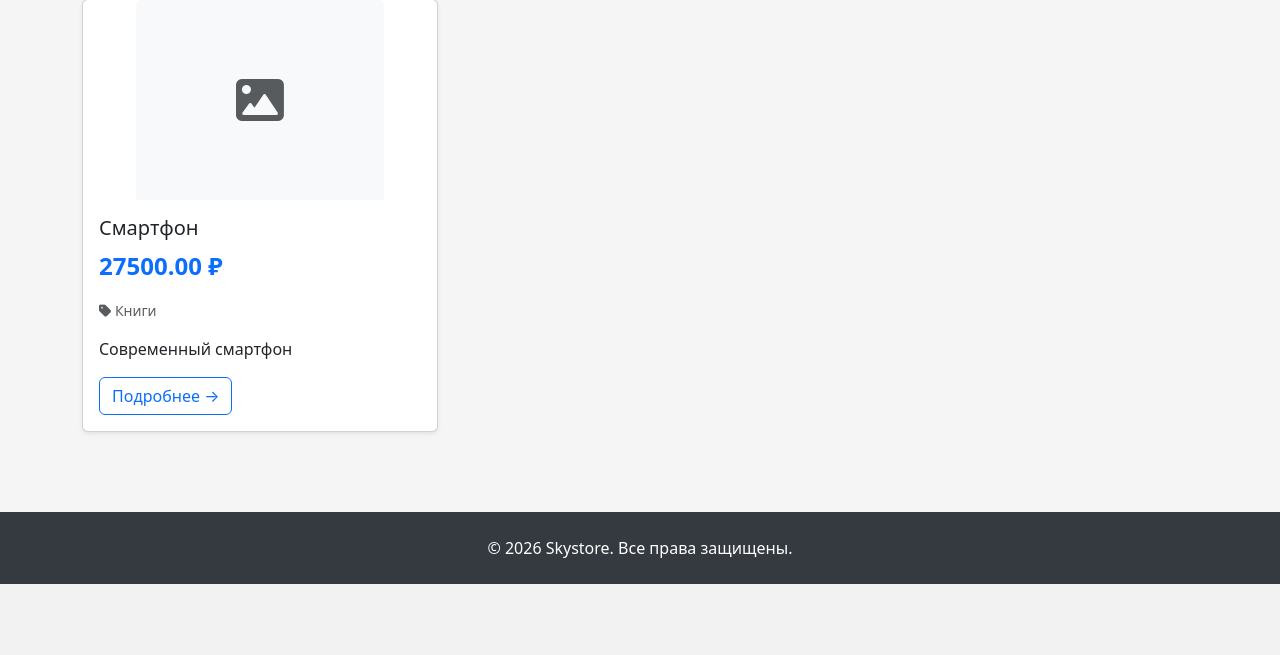
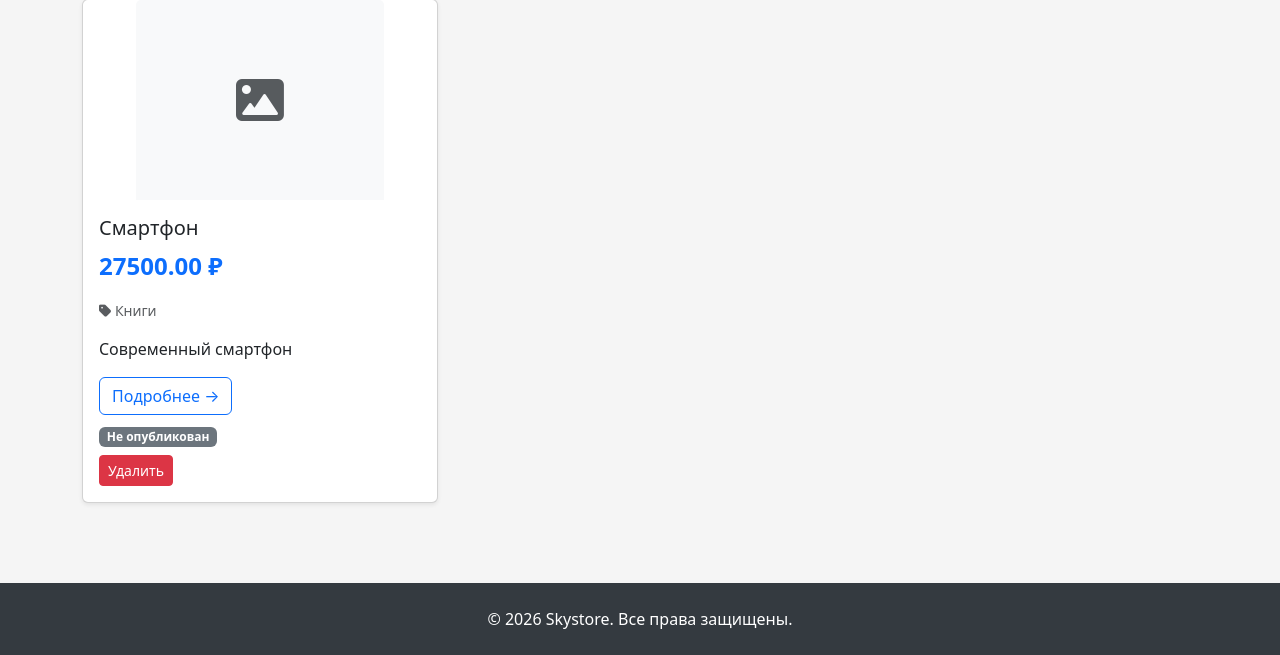
Before and after one commit to Margarita2405/Project9-Skypro-Django, a Django app: page /catalog/products/ in a window 1280 px wide. Shown: the part 248-903 px from the top of the page. Before the commit the page ends 832 px from the top, so only its background shows below. Run offline with Django 5.2, Linux system fonts and the light colour scheme; the visitor is signed in with stand-in values (Sample User, id 1); data comes from the database, SQL or seed files in the repository; some libraries are stand-ins or nearby versions.

Commit message:
Update catalog/templates/catalog/product_list.html

```diff
--- a/catalog/templates/catalog/product_list.html
+++ b/catalog/templates/catalog/product_list.html
@@ -53,6 +53,24 @@
                         <a href="{% url 'catalog:product_detail' product.pk %}" class="btn btn-outline-primary">
                             Подробнее →
                         </a>
+                        <div class="mt-2">
+                            <!-- Статус публикации (небольшая метка) -->
+                            {% if product.is_published %}
+                                <span class="badge bg-success mb-2">Опубликован</span>
+                            {% else %}
+                                <span class="badge bg-secondary mb-2">Не опубликован</span>
+                            {% endif %}
+
+                            <br>
+                            <!-- Кнопки -->
+                            {% if product.owner == request.user %}
+                                <a href="{% url 'catalog:product_update' product.pk %}" class="btn btn-sm btn-primary">Редактировать</a>
+                            {% endif %}
+
+                            {% if product.owner == request.user or perms.catalog.delete_product %}
+                                <a href="{% url 'catalog:product_delete' product.pk %}" class="btn btn-sm btn-danger">Удалить</a>
+                            {% endif %}
+                        </div>
                     </div>
                 </div>
             </div>
```
